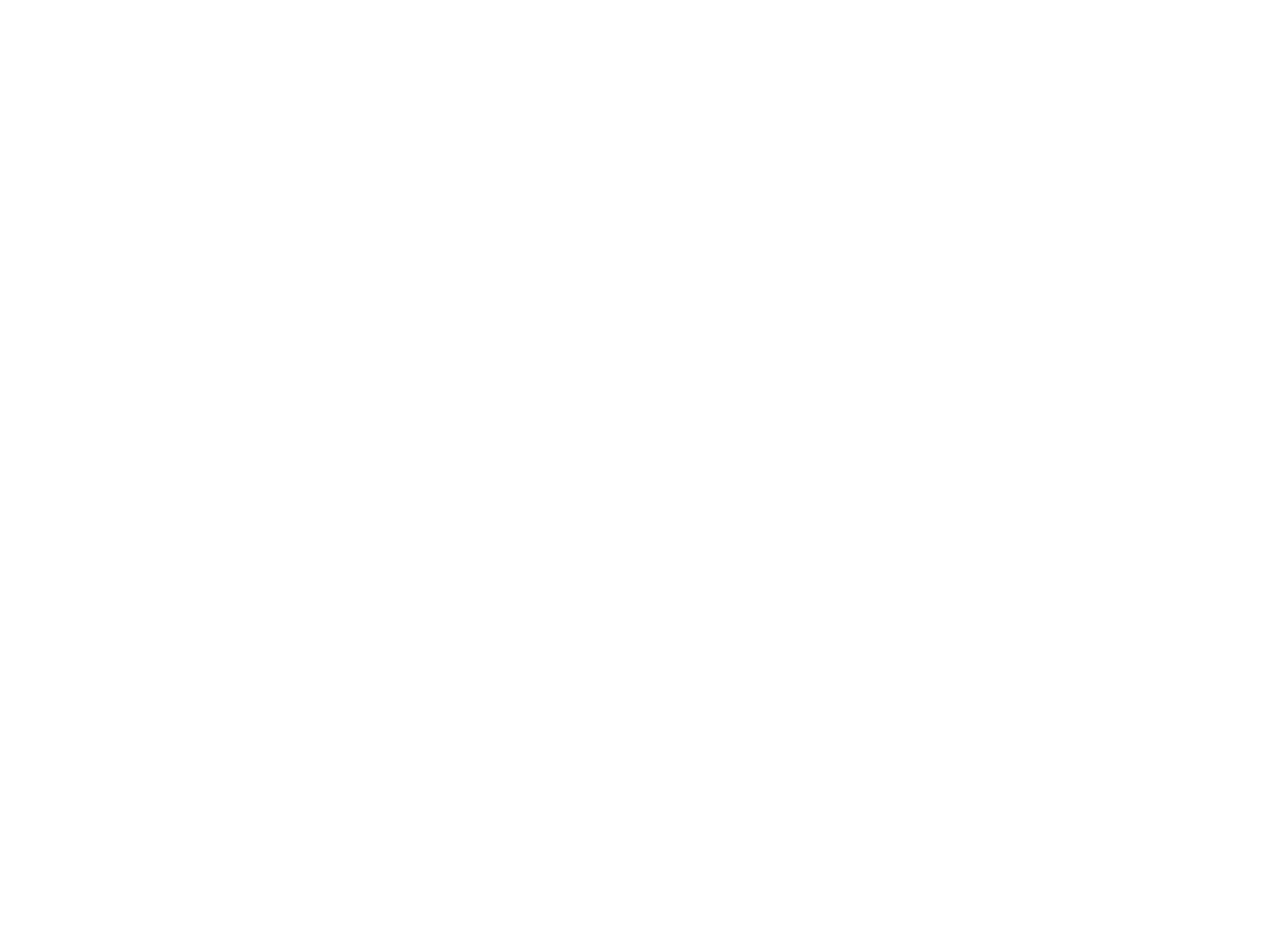
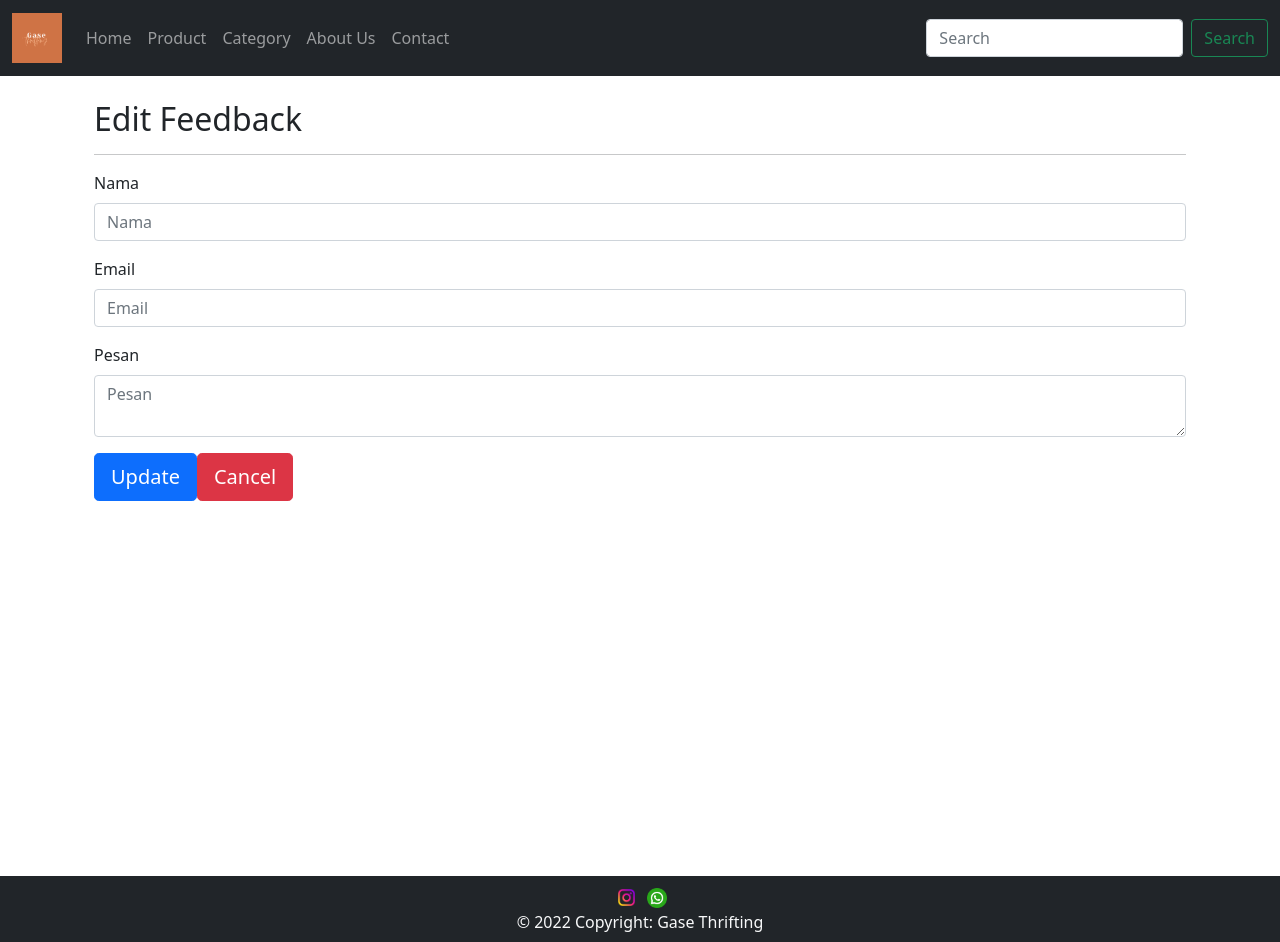
Before and after one commit to divardhia/PBF-final-project, a React (Create React App) app: page /contact/edit/1 in a window 1280 px wide. Before the commit the page ends 800 px from the top, so only its background shows below. Built offline with nearby package versions, Linux system fonts and the light colour scheme; no server answers; the database is empty.

Commit message:
edit feedback

```diff
--- a/src/App.js
+++ b/src/App.js
@@ -8,6 +8,7 @@
 import AboutPage from "./pages/AboutPage";
 import Feedback from "./component/Feedback";
 import ContactPage from "./pages/ContactPage";
+import EditFeedback from "./component/EditFeedback";
 
 function App() {
   return (
@@ -16,6 +17,7 @@
         <Route path="/" element={<HomePage/>}></Route>
         <Route path="/feedback" element={<Feedback/>}></Route>
         <Route path="/contact" element={<ContactPage/>}></Route>
+        <Route path="/contact/edit/:uid" element={<EditFeedback/>}></Route>
         <Route path="product" element={<ProductPage />}>
             <Route index element={<ListProduct />} />
             <Route path=":id" element={<ProductDetailPage />} />
--- /dev/null
+++ b/src/component/EditFeedback.jsx
@@ -0,0 +1,71 @@
+import React, { useEffect, useState } from "react";
+import { db } from "../firebase/config";
+import { ref, update, onValue } from "firebase/database";
+import { useNavigate, useParams } from "react-router-dom";
+import { Link } from "react-router-dom";
+
+const EditFeedback = () => {
+    const [nama, setNama] = useState('');
+    const [email, setEmail] = useState('');
+    const [pesan, setPesan] = useState('');
+    const navigate = useNavigate();
+    const { uid } = useParams();
+
+    useEffect(() => {
+        getFeedback();
+    }, []);
+
+    const getFeedback = () =>{
+        console.log(uid);
+        onValue(ref(db, `/contacts/${uid}`), snapshot => {
+            const state = snapshot.val();
+            if (state !== null) {
+                console.log(state);
+                setNama(state.nama);
+                setEmail(state.email);
+                setPesan(state.pesan);
+            } else {
+                console.log('data tidak masuk');
+            }
+        });
+    }
+
+    const updateFeedback = () => {
+        try {
+            update(ref(db, `/contacts/${uid}`), { nama, email, pesan });
+        } catch (error) {
+            console.log(error.message);
+        }
+
+        navigate('/contact/')
+    }
+
+    return (
+        <div className="container-sm">
+                <h2 className="head">Edit Feedback</h2><hr />
+                <form onSubmit={updateFeedback}>
+                    <div className="mb-3">
+                        <label htmlFor="nama" className="form-label">Nama</label>
+                        <input type="text" className="form-control" id="nama" required
+                            placeholder="Nama" value={nama} onChange={(e) => setNama(e.target.value)} />
+                    </div>
+                    <div className="mb-3">
+                        <label htmlFor="email" className="form-label">Email</label>
+                        <input type="text" className="form-control" id="email" required
+                            placeholder="Email" value={email} onChange={(e) => setEmail(e.target.value)} />
+                    </div>
+                    <div className="mb-3">
+                        <label htmlFor="pesan" className="form-label">Pesan</label>
+                        <textarea type="text" className="form-control" id="pesan" required
+                            placeholder="Pesan" value={pesan} onChange={(e) => setPesan(e.target.value)} />
+                    </div>
+                    <div className="mb-3">
+                        <button className="btn btn-primary btn-lg">Update</button>
+                        <Link to={'/contact/'} className='btn btn-danger btn-lg'>Cancel</Link>
+                    </div>
+                </form>
+            </div>
+    );
+}
+
+export default EditFeedback;
--- a/src/layouts/HeaderLayout.jsx
+++ b/src/layouts/HeaderLayout.jsx
@@ -25,6 +25,7 @@
             <Nav.Link as={Link} to="/product"><span>Product</span></Nav.Link>
             <Nav.Link as={Link} to="/cart"><span>Category</span></Nav.Link>
             <Nav.Link as={Link} to="/about"><span>About Us</span></Nav.Link>
+            <Nav.Link as={Link} to="/contact"><span>Contact</span></Nav.Link>
           </Nav>
           <Form className="d-flex">
             <FormControl
--- a/src/pages/ContactPage.jsx
+++ b/src/pages/ContactPage.jsx
@@ -1,12 +1,13 @@
 import React, { useEffect, useState } from "react";
 import { Table } from "react-bootstrap";
 import { db } from "../firebase/config";
+import { Link } from "react-router-dom";
 import { onValue, ref, remove } from "firebase/database";
 
 const ContactPage = () => {
     const [contact, setContact] = useState([]);
 
-   const handleHapusContact = (idContact) => {        // fungsi yang meng-handle button action hapus data
+    const handleHapusContact = (idContact) => {        // fungsi yang meng-handle button action hapus data
         remove(ref(db, `/contacts/${idContact}`));
     }
 
@@ -29,7 +30,7 @@
 
     return (
         <>
-        <h3>List Contact</h3>
+            <h3>List Contact</h3>
             <Table striped bordered hover>
                 <thead>
                     <tr>
@@ -52,9 +53,10 @@
                                     <td>{item.email}</td>
                                     <td>{item.pesan}</td>
                                     <td>
-                                        <button className="btn btn-success btn-sm">Edit</button>
-                                        <button className="btn btn-danger btn-sm" onClick={() => { if(window.confirm('Apakah anda yakin menghapus contact ini?')) handleHapusContact(item.uid)}}>Delete</button>
+                                        <Link to={`/contact/edit/${item.uid}`} className='btn btn-info btn-sm'>Edit</Link>
+                                        <button className="btn btn-danger btn-sm" onClick={() => { if (window.confirm('Apakah anda yakin menghapus contact ini?')) handleHapusContact(item.uid) }}>Delete</button>
                                     </td>
+
                                 </tr>
                             );
                         })
@@ -65,6 +67,7 @@
                     )}
                 </tbody>
             </Table>
+
         </>
 
     );
```
